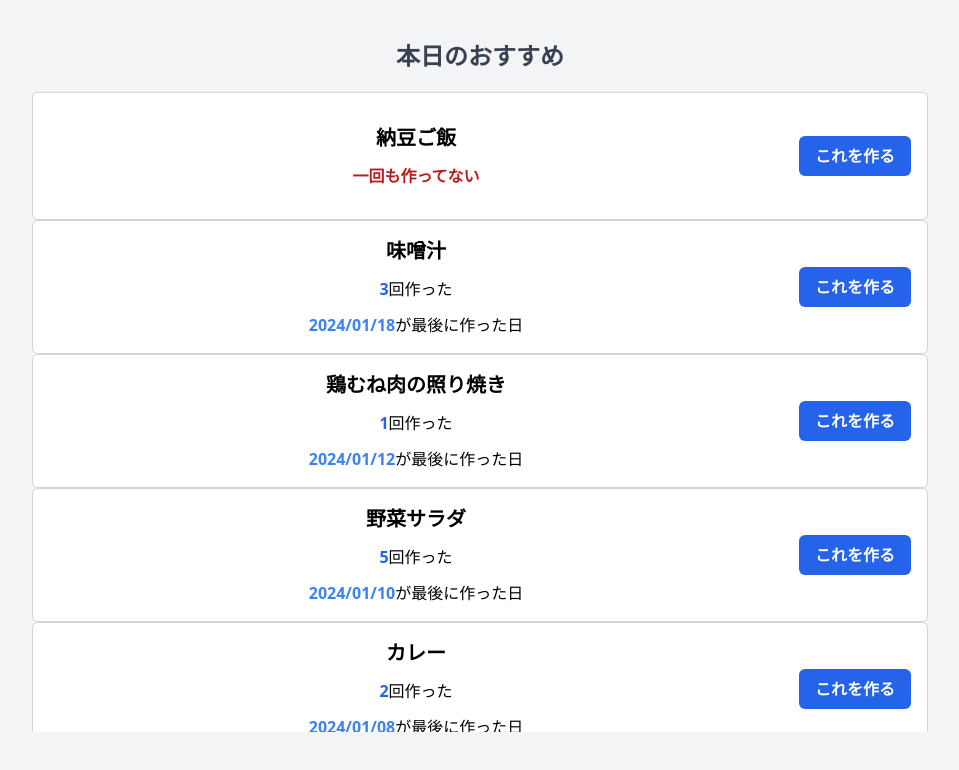
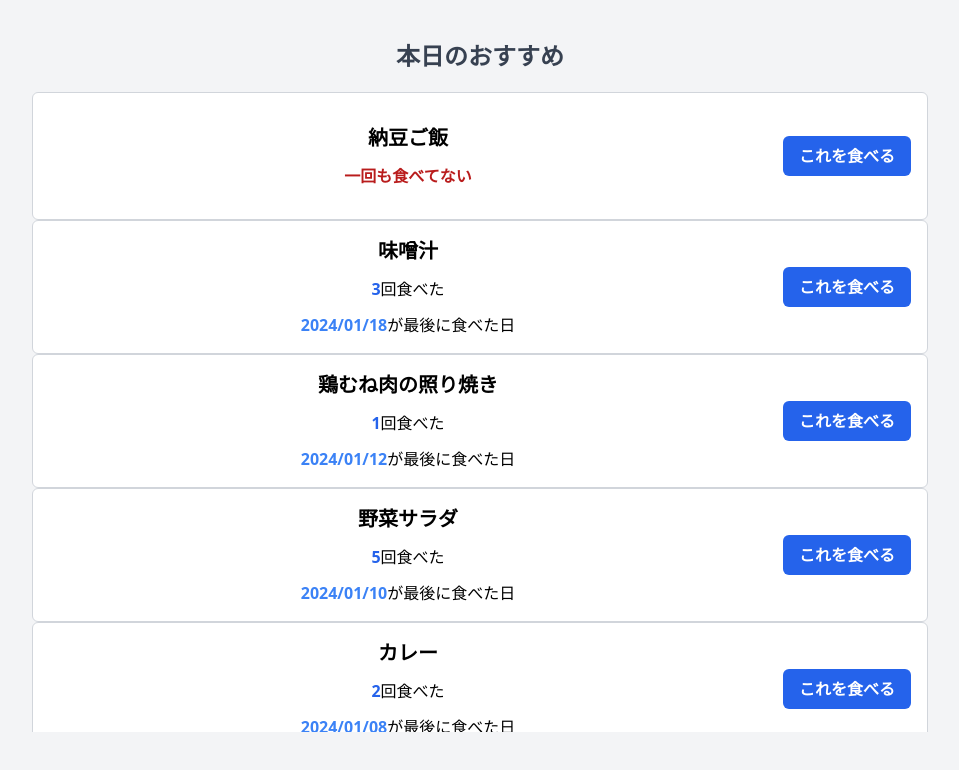
Before and after one commit to nakano2024/kondait, a Nuxt app in the folder frontend/: page / in a window 1280 px wide. Shown: the top 770 px of the page, without its empty margins (160-1119 px from the left). Built offline with nearby package versions, Linux system fonts and the light colour scheme.

Commit message:
feat: 文言驟雨性

```diff
--- a/frontend/components/CookButton.vue
+++ b/frontend/components/CookButton.vue
@@ -1,5 +1,5 @@
 <template>
     <button class="inline-flex items-center justify-center rounded-md bg-blue-600 px-4 py-2 text-white font-semibold hover:bg-blue-700 active:bg-blue-800 transition">
-        これを作る
+        これを食べる
     </button>
 </template>
--- a/frontend/components/RecommendedCookingItemCard.vue
+++ b/frontend/components/RecommendedCookingItemCard.vue
@@ -4,14 +4,14 @@
             <div class="font-bold text-xl">{{ name }}</div>
             <div>
                 <div v-if="isCooked">
-                    <span class="font-bold text-blue-600">{{ cookCount }}</span>回作った
+                    <span class="font-bold text-blue-600">{{ cookCount }}</span>回食べた
                 </div>
                 <div v-else>
-                    <span class="font-bold text-red-700">一回も作ってない</span>
+                    <span class="font-bold text-red-700">一回も食べてない</span>
                 </div>
             </div>
             <div v-if="lastCookedDate">
-                <span class="font-bold text-blue-500">{{ lastCookedDate }}</span>が最後に作った日
+                <span class="font-bold text-blue-500">{{ lastCookedDate }}</span>が最後に食べた日
             </div>
         </div>
         <div class="flex items-center justify-center">
```
